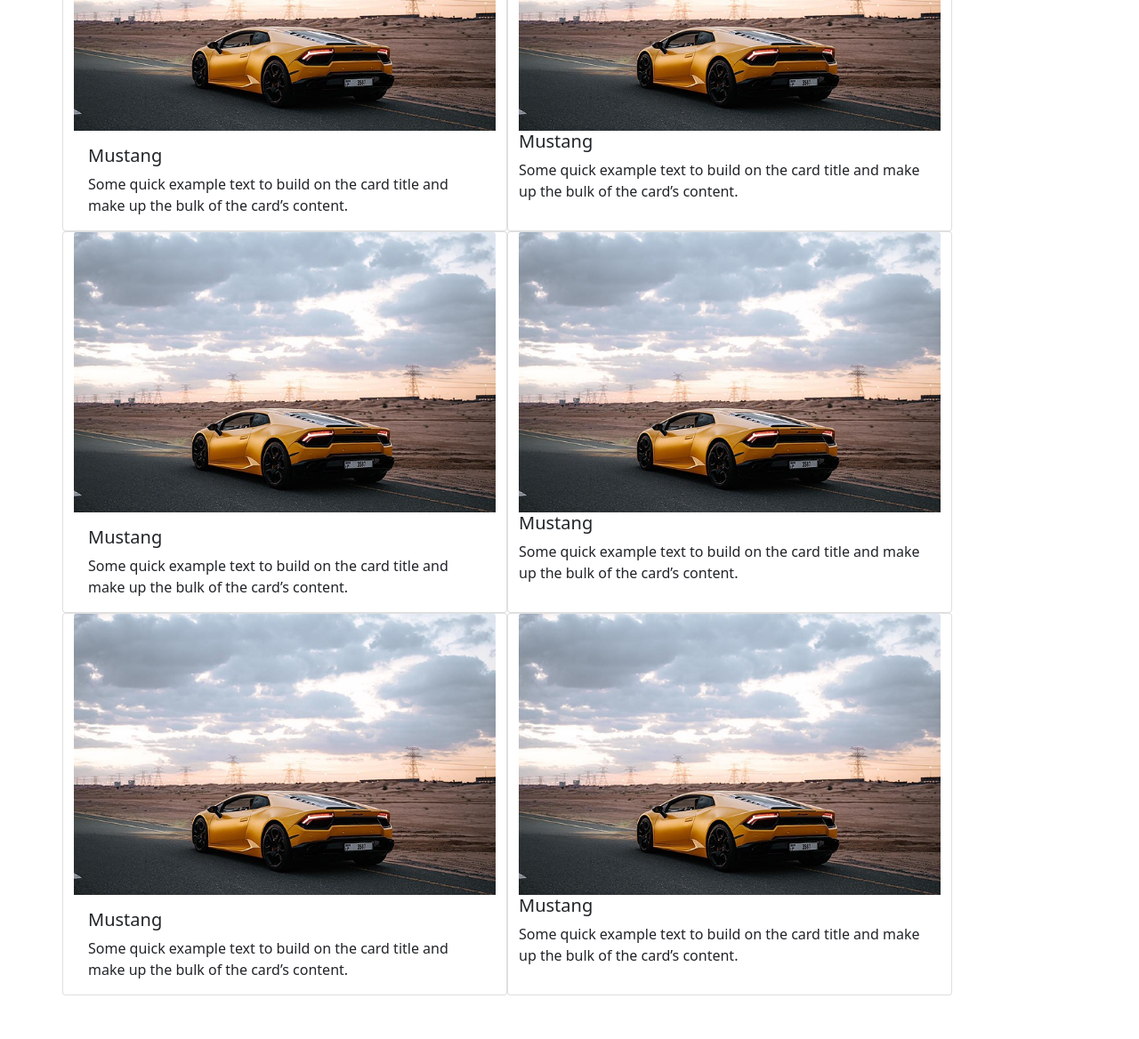
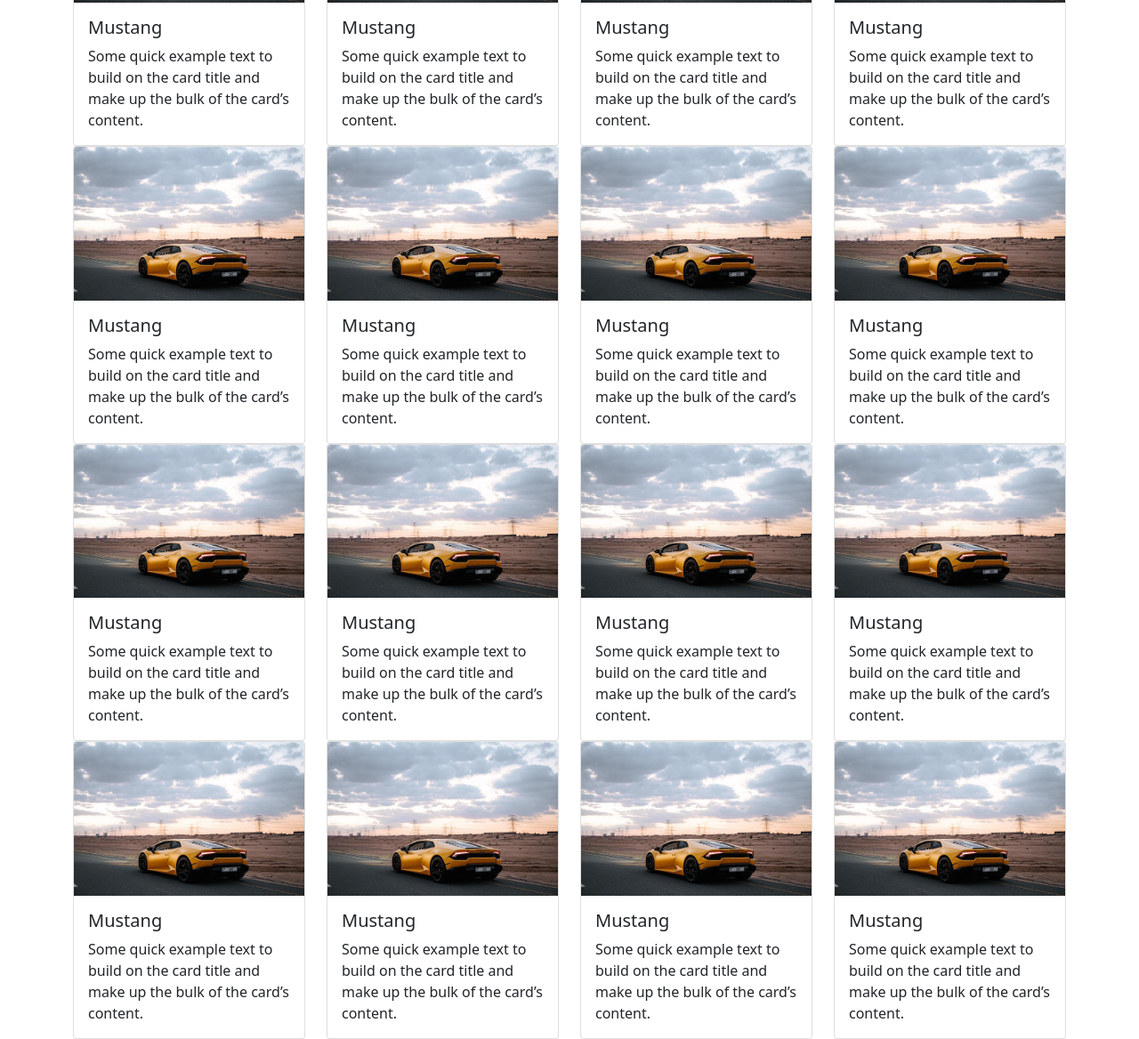
Before and after one commit to DrrtZx/Web-Porto, a plain HTML site: page gallery/index.html in a window 1280 px wide. Shown: the part 264-1432 px from the top of the page at 89% size. Before the commit the page ends 1383 px from the top, so only its background shows below. Drawn offline with nearby package versions, Linux system fonts and the light colour scheme.

Commit message:
THIS IS IT BELOM KELAR

```diff
--- a/gallery/index.html
+++ b/gallery/index.html
@@ -55,65 +55,164 @@
 
 
   <!-- carousel -->
-  <div class="container mt-4 " >
-    <div class="row  ">
-
-
-      <div class="card col-12 " style="width: 500px;">
-        <img src="../assets/car2.jpg" class="card-img-top" alt="...">
-        <div class="card-body">
-          <h5> Mustang</h5>
-          <p class="card-text">Some quick example text to build on the card title and make up the bulk of the card’s
-            content.</p>
+  <div class="container mt-4">
+    <!-- Baris 1 -->
+    <div class="row">
+      <div class="col-sm-3">
+        <div class="card">
+          <img src="../assets/car2.jpg" class="card-img-top" alt="Mustang">
+          <div class="card-body">
+            <h5 class="card-title">Mustang</h5>
+            <p class="card-text">Some quick example text to build on the card title and make up the bulk of the card’s content.</p>
+          </div>
         </div>
-
       </div>
-      <div class="card col-12" style="width: 500px;">
-        <img src="../assets/car2.jpg" class="card-img-top" alt="...">
-          <h5 > Mustang</h5>
-          <p class="card-text">Some quick example text to build on the card title and make up the bulk of the card’s
-            content.</p>
+      <div class="col-sm-3">
+        <div class="card">
+          <img src="../assets/car2.jpg" class="card-img-top" alt="Mustang">
+          <div class="card-body">
+            <h5 class="card-title">Mustang</h5>
+            <p class="card-text">Some quick example text to build on the card title and make up the bulk of the card’s content.</p>
+          </div>
         </div>
-
-      <div class="card col-12" style="width: 500px;">
-        <img src="../assets/car2.jpg" class="card-img-top" alt="...">
-        <div class="card-body">
-          <h5> Mustang</h5>
-          <p class="card-text">Some quick example text to build on the card title and make up the bulk of the card’s
-            content.</p>
+      </div>
+      <div class="col-sm-3">
+        <div class="card">
+          <img src="../assets/car2.jpg" class="card-img-top" alt="Mustang">
+          <div class="card-body">
+            <h5 class="card-title">Mustang</h5>
+            <p class="card-text">Some quick example text to build on the card title and make up the bulk of the card’s content.</p>
+          </div>
         </div>
-
       </div>
-      <div class="card col-12" style="width: 500px;">
-        <img src="../assets/car2.jpg" class="card-img-top" alt="...">
-          <h5 > Mustang</h5>
-          <p class="card-text">Some quick example text to build on the card title and make up the bulk of the card’s
-            content.</p>
+      <div class="col-sm-3">
+        <div class="card">
+          <img src="../assets/car2.jpg" class="card-img-top" alt="Mustang">
+          <div class="card-body">
+            <h5 class="card-title">Mustang</h5>
+            <p class="card-text">Some quick example text to build on the card title and make up the bulk of the card’s content.</p>
+          </div>
         </div>
-
-      <div class="card col-12" style="width: 500px;">
-        <img src="../assets/car2.jpg" class="card-img-top" alt="...">
-        <div class="card-body">
-          <h5> Mustang</h5>
-          <p class="card-text">Some quick example text to build on the card title and make up the bulk of the card’s
-            content.</p>
+      </div>
+    </div>
+    <!-- Baris 2 -->
+    <div class="row">
+      <div class="col-sm-3">
+        <div class="card">
+          <img src="../assets/car2.jpg" class="card-img-top" alt="Mustang">
+          <div class="card-body">
+            <h5 class="card-title">Mustang</h5>
+            <p class="card-text">Some quick example text to build on the card title and make up the bulk of the card’s content.</p>
+          </div>
         </div>
-
       </div>
-      <div class="card col-12" style="width: 500px;">
-        <img src="../assets/car2.jpg" class="card-img-top" alt="...">
-          <h5 > Mustang</h5>
-          <p class="card-text">Some quick example text to build on the card title and make up the bulk of the card’s
-            content.</p>
+      <div class="col-sm-3">
+        <div class="card">
+          <img src="../assets/car2.jpg" class="card-img-top" alt="Mustang">
+          <div class="card-body">
+            <h5 class="card-title">Mustang</h5>
+            <p class="card-text">Some quick example text to build on the card title and make up the bulk of the card’s content.</p>
+          </div>
         </div>
-
+      </div>
+      <div class="col-sm-3">
+        <div class="card">
+          <img src="../assets/car2.jpg" class="card-img-top" alt="Mustang">
+          <div class="card-body">
+            <h5 class="card-title">Mustang</h5>
+            <p class="card-text">Some quick example text to build on the card title and make up the bulk of the card’s content.</p>
+          </div>
+        </div>
+      </div>
+      <div class="col-sm-3">
+        <div class="card">
+          <img src="../assets/car2.jpg" class="card-img-top" alt="Mustang">
+          <div class="card-body">
+            <h5 class="card-title">Mustang</h5>
+            <p class="card-text">Some quick example text to build on the card title and make up the bulk of the card’s content.</p>
+          </div>
+        </div>
+      </div>
     </div>
-
-
-
-
+    <!-- Baris 3 -->
+    <div class="row">
+      <div class="col-sm-3">
+        <div class="card">
+          <img src="../assets/car2.jpg" class="card-img-top" alt="Mustang">
+          <div class="card-body">
+            <h5 class="card-title">Mustang</h5>
+            <p class="card-text">Some quick example text to build on the card title and make up the bulk of the card’s content.</p>
+          </div>
+        </div>
+      </div>
+      <div class="col-sm-3">
+        <div class="card">
+          <img src="../assets/car2.jpg" class="card-img-top" alt="Mustang">
+          <div class="card-body">
+            <h5 class="card-title">Mustang</h5>
+            <p class="card-text">Some quick example text to build on the card title and make up the bulk of the card’s content.</p>
+          </div>
+        </div>
+      </div>
+      <div class="col-sm-3">
+        <div class="card">
+          <img src="../assets/car2.jpg" class="card-img-top" alt="Mustang">
+          <div class="card-body">
+            <h5 class="card-title">Mustang</h5>
+            <p class="card-text">Some quick example text to build on the card title and make up the bulk of the card’s content.</p>
+          </div>
+        </div>
+      </div>
+      <div class="col-sm-3">
+        <div class="card">
+          <img src="../assets/car2.jpg" class="card-img-top" alt="Mustang">
+          <div class="card-body">
+            <h5 class="card-title">Mustang</h5>
+            <p class="card-text">Some quick example text to build on the card title and make up the bulk of the card’s content.</p>
+          </div>
+        </div>
+      </div>
+    </div>
+    <!-- Baris 4 -->
+    <div class="row">
+      <div class="col-sm-3">
+        <div class="card">
+          <img src="../assets/car2.jpg" class="card-img-top" alt="Mustang">
+          <div class="card-body">
+            <h5 class="card-title">Mustang</h5>
+            <p class="card-text">Some quick example text to build on the card title and make up the bulk of the card’s content.</p>
+          </div>
+        </div>
+      </div>
+      <div class="col-sm-3">
+        <div class="card">
+          <img src="../assets/car2.jpg" class="card-img-top" alt="Mustang">
+          <div class="card-body">
+            <h5 class="card-title">Mustang</h5>
+            <p class="card-text">Some quick example text to build on the card title and make up the bulk of the card’s content.</p>
+          </div>
+        </div>
+      </div>
+      <div class="col-sm-3">
+        <div class="card">
+          <img src="../assets/car2.jpg" class="card-img-top" alt="Mustang">
+          <div class="card-body">
+            <h5 class="card-title">Mustang</h5>
+            <p class="card-text">Some quick example text to build on the card title and make up the bulk of the card’s content.</p>
+          </div>
+        </div>
+      </div>
+      <div class="col-sm-3">
+        <div class="card">
+          <img src="../assets/car2.jpg" class="card-img-top" alt="Mustang">
+          <div class="card-body">
+            <h5 class="card-title">Mustang</h5>
+            <p class="card-text">Some quick example text to build on the card title and make up the bulk of the card’s content.</p>
+          </div>
+        </div>
+      </div>
+    </div>
   </div>
-
 
   <!-- end of carousel -->
 
```
Also changed, not shown: contact/index.html (+0 -5 lines), index.html (+15 -7 lines), 1 other file.
